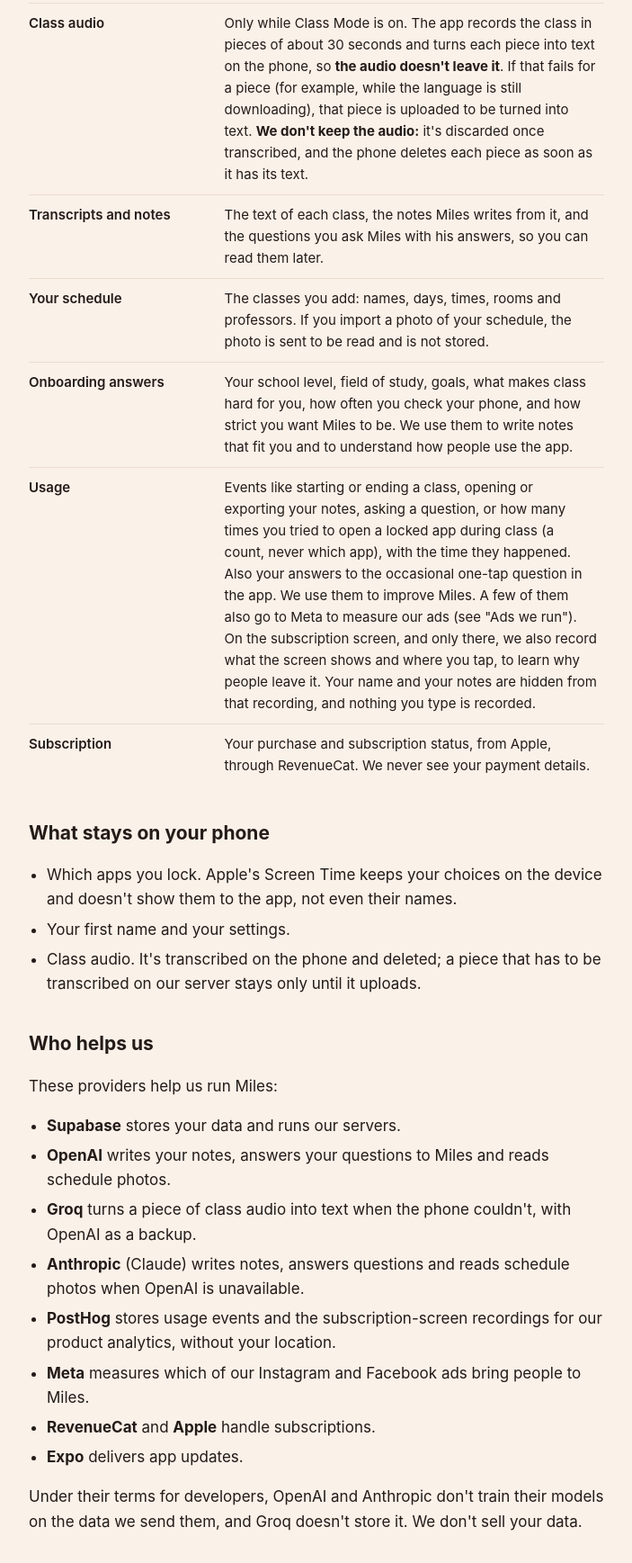
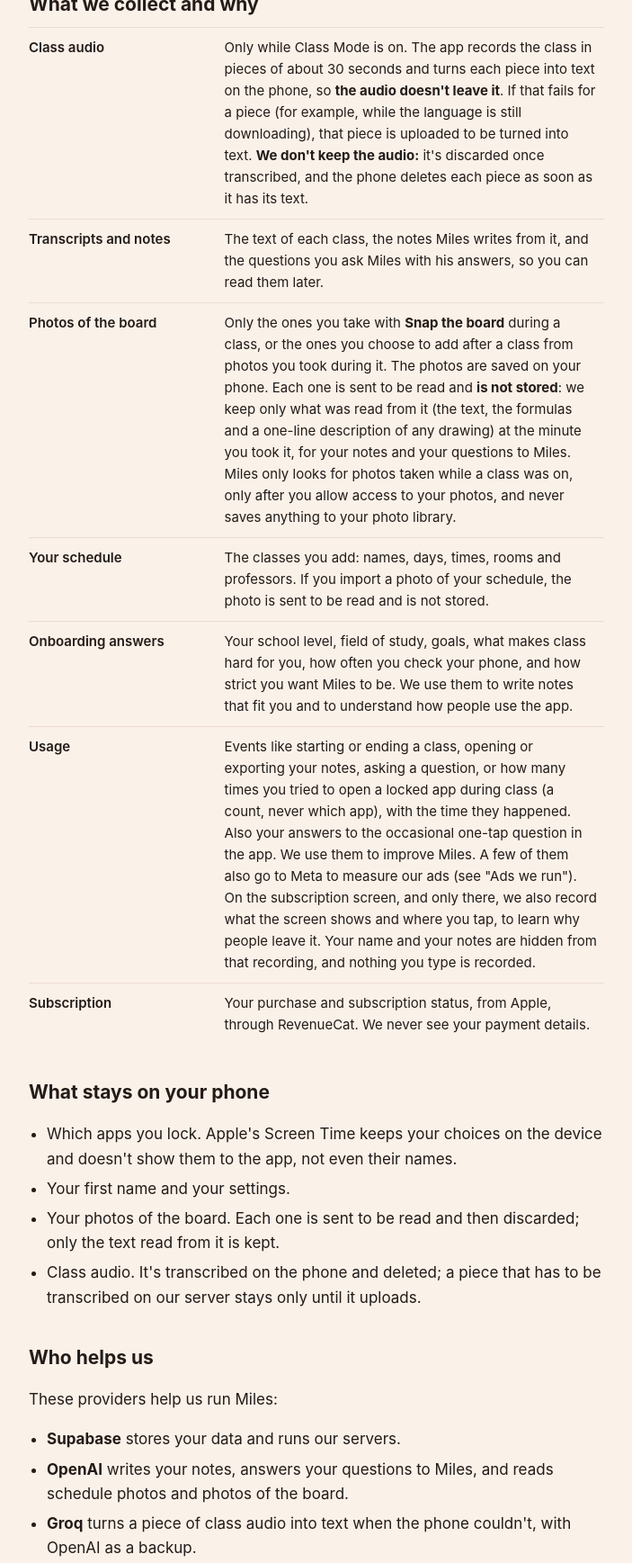
Before and after one commit to cheman1640/miles, a plain HTML site: page privacy.html in a window 1280 px wide. Shown: the part 495-2232 px from the top of the page at 90% size, without its empty margins (288-991 px from the left). Drawn offline with Linux system fonts and the light colour scheme.

Commit message:
Privacy: photos of the board (Snap the board) are read and discarded; only the text is kept. iPad.

```diff
--- a/privacy.html
+++ b/privacy.html
@@ -24,9 +24,9 @@
 <body>
 <main>
   <h1>Privacy Policy</h1>
-  <p class="muted">Miles · Last updated October 15, 2026</p>
+  <p class="muted">Miles · Last updated October 22, 2026</p>
 
-  <p>Miles is an iPhone app where Miles, a red panda, takes your notes during class while your
+  <p>Miles is an iPhone and iPad app where Miles, a red panda, takes your notes during class while your
   distracting apps stay locked (we call that Class Mode). This policy explains what the app collects, why, who helps us process
   it, and how to delete it. It's run by German Del Rio, reachable at
   <a href="mailto:chemindelrio@gmail.com">chemindelrio@gmail.com</a>.</p>
@@ -46,6 +46,12 @@
       each piece as soon as it has its text.</td></tr>
     <tr><td>Transcripts and notes</td><td>The text of each class, the notes Miles writes from it, and the
       questions you ask Miles with his answers, so you can read them later.</td></tr>
+    <tr><td>Photos of the board</td><td>Only the ones you take with <strong>Snap the board</strong> during a
+      class, or the ones you choose to add after a class from photos you took during it. The photos are saved on
+      your phone. Each one is sent to be read and <strong>is not stored</strong>: we keep only what was read from
+      it (the text, the formulas and a one-line description of any drawing) at the minute you took it, for your
+      notes and your questions to Miles. Miles only looks for photos taken while a class was on, only after you
+      allow access to your photos, and never saves anything to your photo library.</td></tr>
     <tr><td>Your schedule</td><td>The classes you add: names, days, times, rooms and professors. If you
       import a photo of your schedule, the photo is sent to be read and is not stored.</td></tr>
     <tr><td>Onboarding answers</td><td>Your school level, field of study, goals, what makes class hard for
@@ -67,6 +73,8 @@
     <li>Which apps you lock. Apple's Screen Time keeps your choices on the device and doesn't show them to
       the app, not even their names.</li>
     <li>Your first name and your settings.</li>
+    <li>Your photos of the board. Each one is sent to be read and then discarded; only the text read from it is
+      kept.</li>
     <li>Class audio. It's transcribed on the phone and deleted; a piece that has to be transcribed on our
       server stays only until it uploads.</li>
   </ul>
@@ -75,11 +83,12 @@
   <p>These providers help us run Miles:</p>
   <ul>
     <li><strong>Supabase</strong> stores your data and runs our servers.</li>
-    <li><strong>OpenAI</strong> writes your notes, answers your questions to Miles and reads schedule photos.</li>
+    <li><strong>OpenAI</strong> writes your notes, answers your questions to Miles, and reads schedule photos and
+      photos of the board.</li>
     <li><strong>Groq</strong> turns a piece of class audio into text when the phone couldn't, with OpenAI as
       a backup.</li>
-    <li><strong>Anthropic</strong> (Claude) writes notes, answers questions and reads schedule photos when
-      OpenAI is unavailable.</li>
+    <li><strong>Anthropic</strong> (Claude) writes notes, answers questions, and reads schedule photos and photos
+      of the board when OpenAI is unavailable.</li>
     <li><strong>PostHog</strong> stores usage events and the subscription-screen recordings for our product
       analytics, without your location.</li>
     <li><strong>Meta</strong> measures which of our Instagram and Facebook ads bring people to Miles.</li>
@@ -106,7 +115,7 @@
 
   <h2>Deleting your data</h2>
   <p>In the app, go to <strong>Profile › Delete my data</strong>. It deletes your account and everything
-  linked to it from our servers, and erases what the app kept on your phone. Your subscription belongs to
+  linked to it from our servers, and erases what the app kept on your phone, including your photos of the board. Your subscription belongs to
   your Apple ID: to cancel it, go to Settings › Apple ID › Subscriptions. You can also email us and we'll
   help.</p>
 
```
